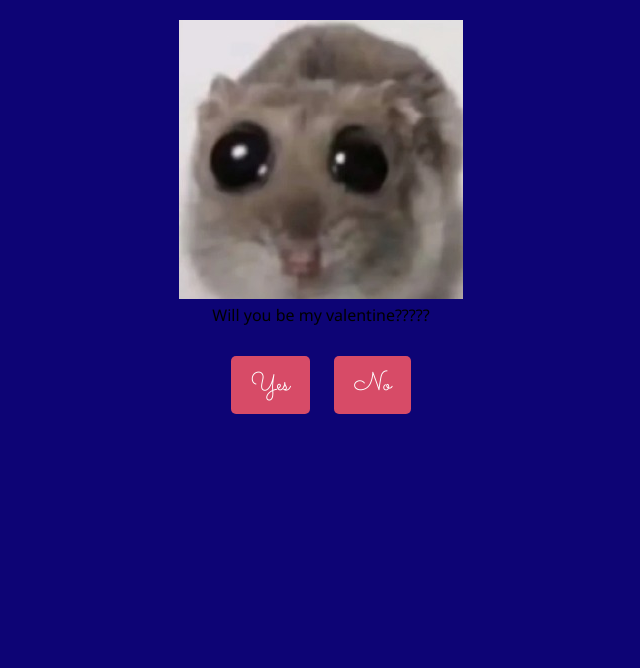
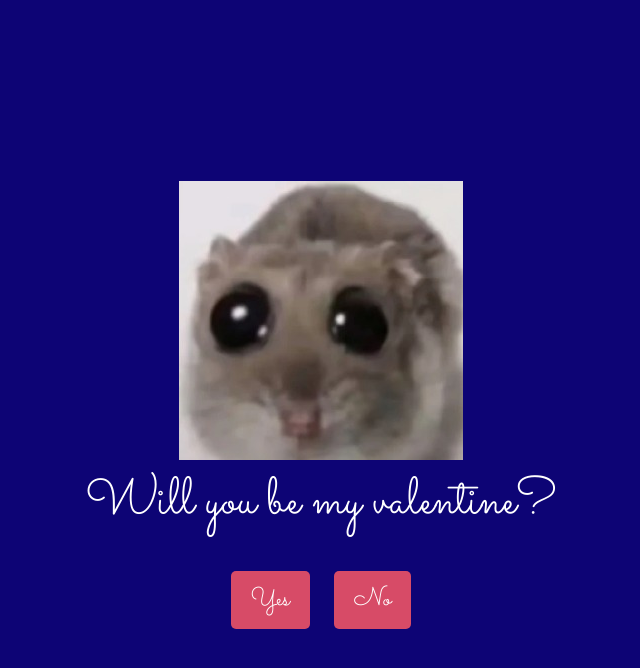
Before and after one commit to Freezeitz/yesyesyesval, a plain HTML site: page index.html in a window 1280 px wide. Shown: the whole page, without its empty margins (319-959 px from the left). Drawn offline with Linux system fonts and the light colour scheme.

Commit message:
Update index.html

```diff
--- a/index.html
+++ b/index.html
@@ -3,20 +3,22 @@
 <head>
     <meta charset="UTF-8">
     <meta name="viewport" content="width=device-width, initial-scale=1.0">
-        <title> Will you be my valentine?????</title>
+    <title>Will You Be My Valentine?</title>
     <link rel="stylesheet" href="https://fonts.googleapis.com/css2?family=Sacramento&display=swap">
-        <link rel="stylesheet" href="style.css">
+    <link rel="stylesheet" href="style.css"> <!-- Link to external stylesheet -->
 </head>
 <body>
-        <div id="image-container"></div>
-        <div id="text container">
-        </div id="question">Will you be my valentine?????</div>
+    <div id="container">
+        <div id="image-container"></div> <!-- Container for displaying images -->
+        <div id="text-container">
+            <div id="question">Will you be my valentine?</div> <!-- Question -->
             <div id="options">
-            <button id="yes-button" onclick="selectOption('yes')">Yes</button>
-                <button id="no-button" onclick="selectOption('no')">No</button>
+                <button id="yes-button" onclick="selectOption('yes')">Yes</button> <!-- Yes button -->
+                <button id="no-button" onclick="selectOption('no')">No</button> <!-- No button -->
             </div>
         </div>
     </div>
-<script src="script.js"></script>
+
+    <script src="script.js"></script> <!-- Link to external JavaScript file -->
 </body>
 </html>
```
Lines whose indentation alone changed are shown as unchanged.
